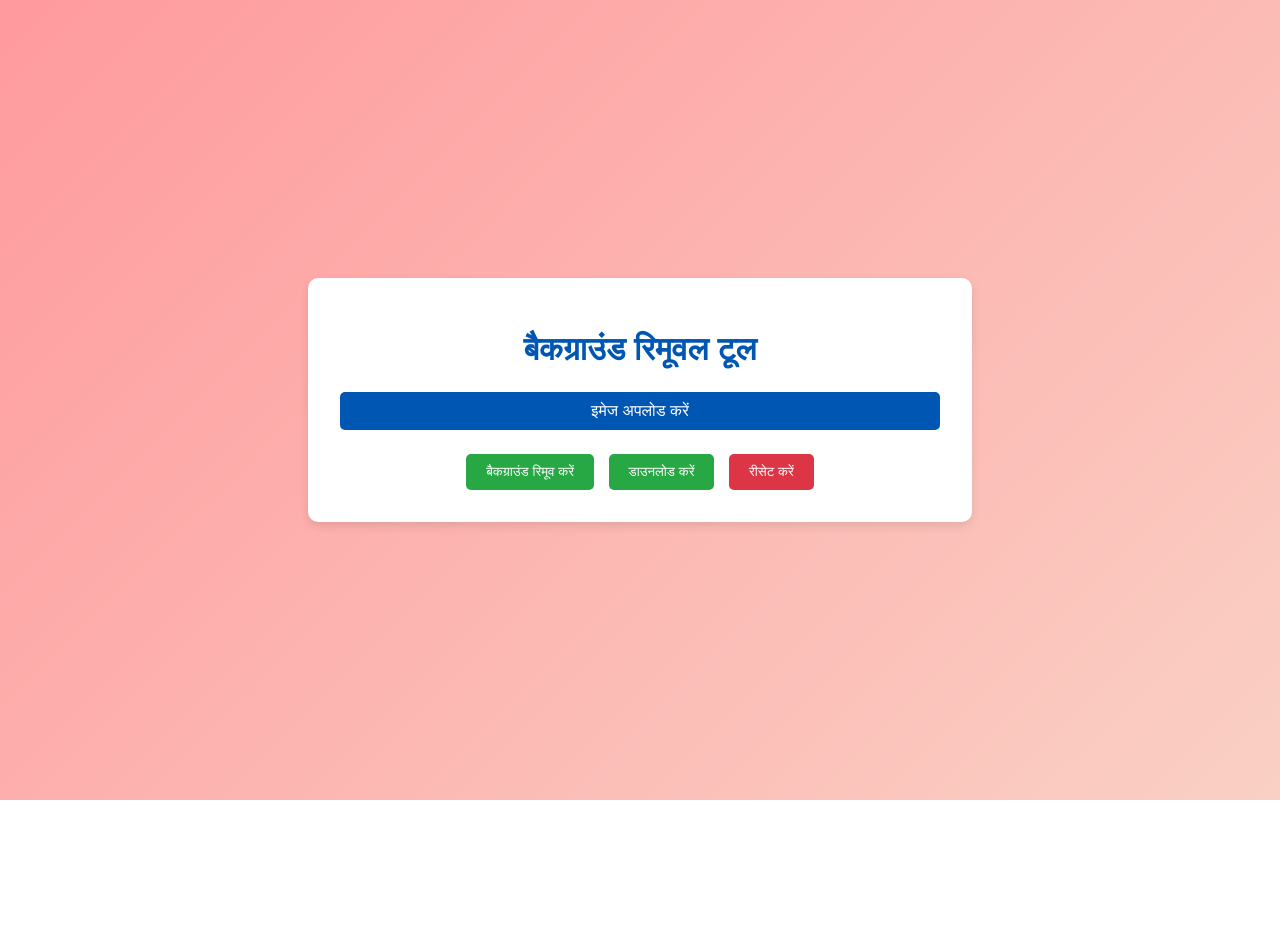
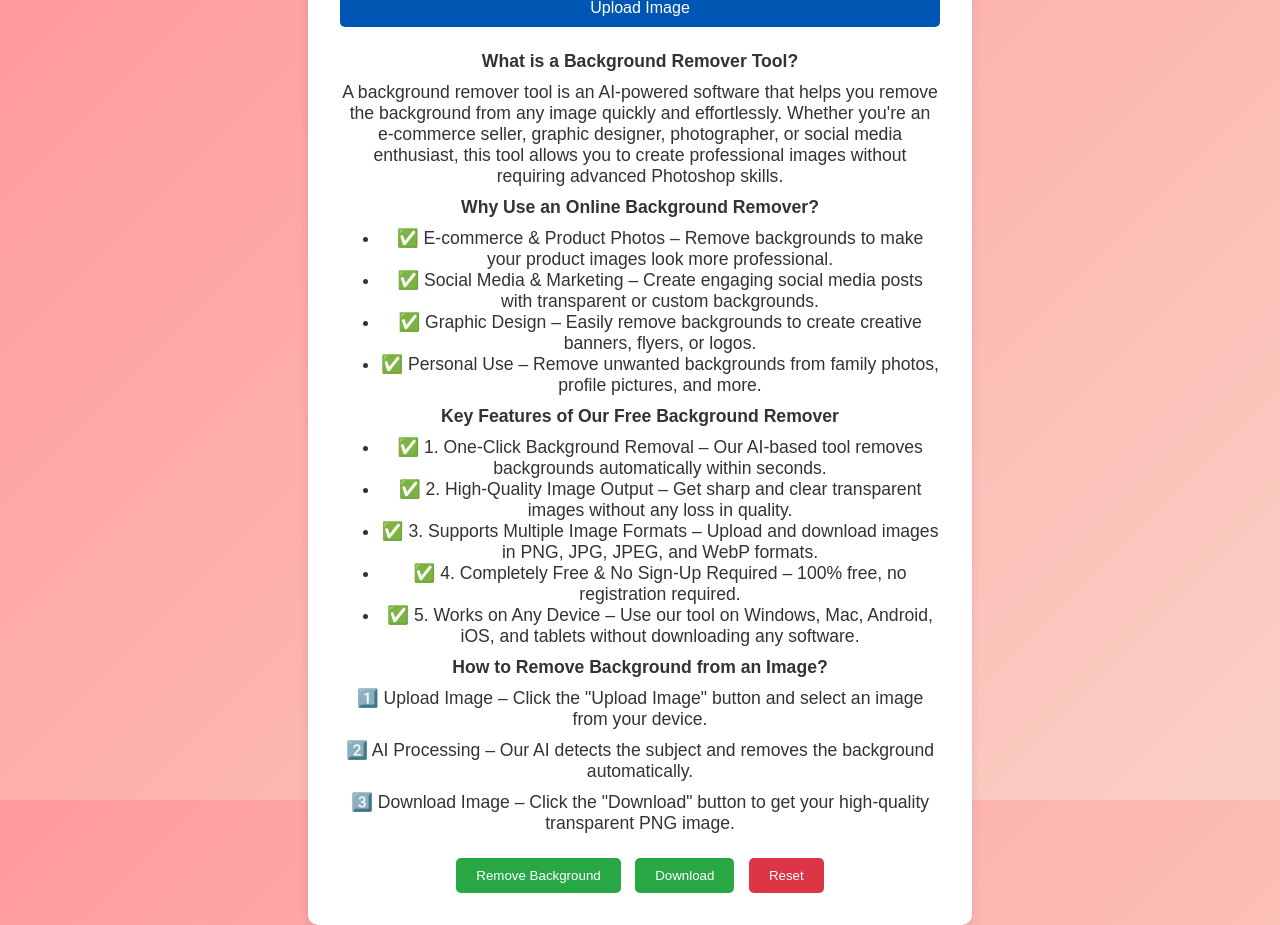
Before and after one commit to Offex86/Offex86, a plain HTML site: page index.html in a window 1280 px wide. Before the commit the page ends 800 px from the top, so only its background shows below. Drawn offline with Linux system fonts and the light colour scheme.

Commit message:
Update index.html

```diff
--- a/index.html
+++ b/index.html
@@ -1,10 +1,11 @@
 <!DOCTYPE html>
-<html lang="hi">
+<html lang="en">
 <head>
     <meta charset="UTF-8">
     <meta name="viewport" content="width=device-width, initial-scale=1.0">
-    <title>बैकग्राउंड रिमूवल टूल</title>
+    <title>Background Remover Tool</title>
     <meta name="description" content="Remove background from any image online for free in just one click. AI-powered background remover tool for high-quality transparent images.">
+    <meta name="keywords" content="background remover, free background remover, remove background from image, background eraser, online background remover, AI background remover, background removal tool, transparent image maker, product photo editor, remove bg free">
     <style>
         body {
             font-family: Arial, sans-serif;
@@ -16,6 +17,7 @@
             justify-content: center;
             align-items: center;
             height: 100vh;
+            text-align: center;
         }
         .container {
             background: white;
@@ -24,11 +26,14 @@
             box-shadow: 0 4px 10px rgba(0, 0, 0, 0.1);
             max-width: 600px;
             width: 100%;
-            text-align: center;
         }
         h1 {
             color: #0056b3;
             margin-bottom: 1.5rem;
+        }
+        p, h2, ul {
+            font-size: 1.1rem;
+            margin: 10px 0;
         }
         .upload-section {
             margin-bottom: 1.5rem;
@@ -93,28 +98,54 @@
 </head>
 <body>
     <div class="container">
-        <h1>बैकग्राउंड रिमूवल टूल</h1>
+        <h1>Background Remover Tool</h1>
 
-        <!-- इमेज अपलोड सेक्शन -->
+        <!-- Image Upload Section -->
         <div class="upload-section">
-            <label for="file-input" class="upload-label">इमेज अपलोड करें</label>
+            <label for="file-input" class="upload-label">Upload Image</label>
             <input type="file" id="file-input" accept="image/*">
         </div>
 
-        <!-- प्रीव्यू सेक्शन -->
+        <!-- New Information - Introduction and Features -->
+        <h2>What is a Background Remover Tool?</h2>
+        <p>A background remover tool is an AI-powered software that helps you remove the background from any image quickly and effortlessly. Whether you're an e-commerce seller, graphic designer, photographer, or social media enthusiast, this tool allows you to create professional images without requiring advanced Photoshop skills.</p>
+
+        <h2>Why Use an Online Background Remover?</h2>
+        <ul>
+            <li>✅ E-commerce & Product Photos – Remove backgrounds to make your product images look more professional.</li>
+            <li>✅ Social Media & Marketing – Create engaging social media posts with transparent or custom backgrounds.</li>
+            <li>✅ Graphic Design – Easily remove backgrounds to create creative banners, flyers, or logos.</li>
+            <li>✅ Personal Use – Remove unwanted backgrounds from family photos, profile pictures, and more.</li>
+        </ul>
+
+        <h2>Key Features of Our Free Background Remover</h2>
+        <ul>
+            <li>✅ 1. One-Click Background Removal – Our AI-based tool removes backgrounds automatically within seconds.</li>
+            <li>✅ 2. High-Quality Image Output – Get sharp and clear transparent images without any loss in quality.</li>
+            <li>✅ 3. Supports Multiple Image Formats – Upload and download images in PNG, JPG, JPEG, and WebP formats.</li>
+            <li>✅ 4. Completely Free & No Sign-Up Required – 100% free, no registration required.</li>
+            <li>✅ 5. Works on Any Device – Use our tool on Windows, Mac, Android, iOS, and tablets without downloading any software.</li>
+        </ul>
+
+        <h2>How to Remove Background from an Image?</h2>
+        <p>1️⃣ Upload Image – Click the "Upload Image" button and select an image from your device.</p>
+        <p>2️⃣ AI Processing – Our AI detects the subject and removes the background automatically.</p>
+        <p>3️⃣ Download Image – Click the "Download" button to get your high-quality transparent PNG image.</p>
+
+        <!-- Upload Section and Preview -->
         <div class="preview-section">
-            <img id="preview" class="preview-image" src="#" alt="प्रीव्यू इमेज">
-            <div class="loading" id="loading">प्रोसेसिंग...</div>
+            <img id="preview" class="preview-image" src="#" alt="Preview Image">
+            <div class="loading" id="loading">Processing...</div>
             <div class="buttons">
-                <button id="remove-bg-btn">बैकग्राउंड रिमूव करें</button>
-                <button id="download-btn" class="download-btn" disabled>डाउनलोड करें</button>
-                <button id="reset-btn" class="reset">रीसेट करें</button>
+                <button id="remove-bg-btn">Remove Background</button>
+                <button id="download-btn" class="download-btn" disabled>Download</button>
+                <button id="reset-btn" class="reset">Reset</button>
             </div>
         </div>
     </div>
 
     <script>
-        // API Key और API Endpoint
+        // API Key and API Endpoint
         const API_KEY = 'JbANeXGkh91RzjC61SnAYamM';
         const API_URL = 'https://api.remove.bg/v1.0/removebg';
 
@@ -128,7 +159,7 @@
 
         let uploadedImage = null;
 
-        // इमेज अपलोड करने पर
+        // When an image is uploaded
         fileInput.addEventListener('change', function (event) {
             const file = event.target.files[0];
             if (file) {
@@ -144,10 +175,10 @@
             }
         });
 
-        // बैकग्राउंड रिमूव करें
+        // Remove background
         removeBgBtn.addEventListener('click', async function () {
             if (!uploadedImage) {
-                alert('कृपया पहले एक इमेज अपलोड करें।');
+                alert('Please upload an image first.');
                 return;
             }
 
@@ -167,7 +198,7 @@
                 });
 
                 if (!response.ok) {
-                    throw new Error('API कॉल असफल: ' + response.statusText);
+                    throw new Error('API call failed: ' + response.statusText);
                 }
 
                 const result = await response.blob();
@@ -177,20 +208,20 @@
                 downloadBtn.download = 'background-removed.png';
                 downloadBtn.disabled = false;
             } catch (error) {
-                console.error('त्रुटि:', error);
-                alert('त्रुटि: इमेज प्रोसेस नहीं की जा सकी।');
+                console.error('Error:', error);
+                alert('Error: Image could not be processed.');
             } finally {
                 loading.style.display = 'none';
                 previewImage.classList.remove('magic-animation');
             }
         });
 
-        // डाउनलोड बटन
+        // Download button
         downloadBtn.addEventListener('click', function () {
-            alert('इमेज डाउनलोड हो गई है!');
+            alert('Image downloaded successfully!');
         });
 
-        // रीसेट बटन
+        // Reset button
         resetBtn.addEventListener('click', function () {
             fileInput.value = '';
             previewImage.src = '#';
@@ -200,17 +231,5 @@
             uploadedImage = null;
         });
     </script>
-
-    <!-- Schema Markup -->
-    <script type="application/ld+json">
-    {
-      "@context": "https://schema.org",
-      "@type": "WebPage",
-      "name": "Free Background Remover - Remove Image Background Online",
-      "description": "Remove background from any image online for free in just one click. AI-powered background remover tool for high-quality transparent images.",
-      "url": "https://yourwebsite.com/background-remover",
-      "image": "https://yourwebsite.com/example-image.jpg"
-    }
-    </script>
 </body>
 </html>
```
